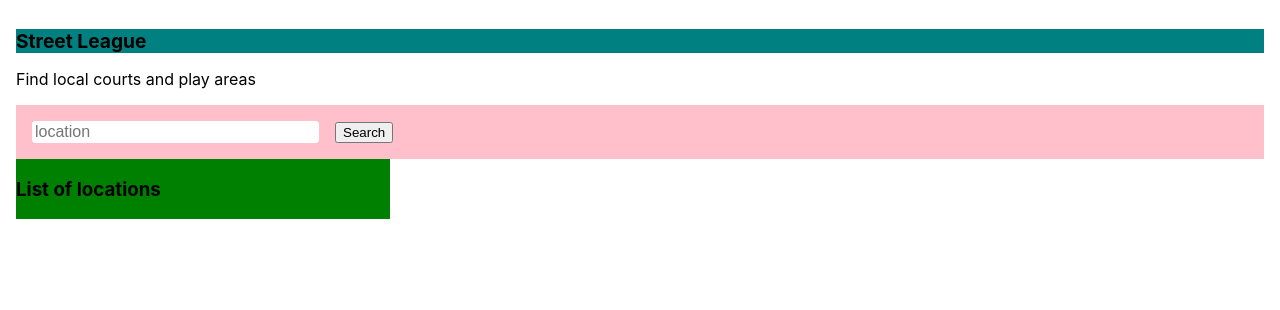
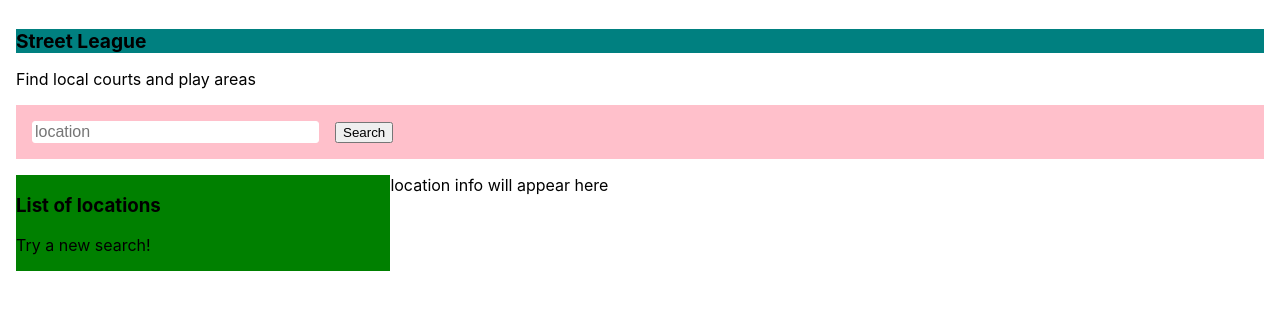
Before and after one commit to trporter206/street-league, a React (Create React App) app: page / in a window 1280 px wide. Shown: the top 310 px of the page. Built offline with nearby package versions, Linux system fonts and the light colour scheme.

Commit message:
display location info on click

```diff
--- a/src/Components/App/App.js
+++ b/src/Components/App/App.js
@@ -2,24 +2,29 @@ import React, {useState} from 'react';
 import NavBar from '../NavBar/navBar.js'
 import SearchBar from '../SearchBar/searchBar.js'
 import LocationList from '../LocationList/locationList.js'
+import LocationInfo from '../LocationInfo/locationInfo.js'
 import './App.css';
 
 let testLocations = [
   {
     name: 'stanley',
-    type: 'forest'
+    type: 'forest',
+    info: 'a beautiful forested park'
   },
   {
     name: 'sunset',
-    type: 'beach'
+    type: 'beach',
+    info: 'a beautiful beach park'
   },
   {
     name: 'concord',
-    type: 'court'
+    type: 'court',
+    info: 'a popular park'
   },
   {
     name: 'bridge',
-    type: 'court'
+    type: 'court',
+    info: 'a less popular park'
   }
 ]
 
@@ -31,12 +36,20 @@ export default function App() {
     for(var i=0; i<testLocations.length; i++) {
       for (var key in testLocations[i]) {
         if(testLocations[i][key].indexOf(term) !== -1) {
-          results.push(testLocations[i]);
+          if (!results.includes(testLocations[i])){
+            results.push(testLocations[i]);
+          }
         }
       }
     }
     setSearchResults(results)
   }
+
+  const [currentLocation, setCurrentLocation] = useState(null)
+  const getInfo = (location) => {
+    setCurrentLocation(location)
+  }
+
   return(
     <div className="App">
       <div className="App-navigation">
@@ -45,7 +58,9 @@ export default function App() {
       <p>Find local courts and play areas</p>
       <SearchBar onSearch={search}/>
       <div className="locations">
-        <LocationList searchResults={searchResults}/>
+        <LocationList searchResults={searchResults}
+                      locationInfo={getInfo}/>
+        <LocationInfo location={currentLocation}/>
       </div>
     </div>
   )
--- a/src/Components/Location/location.js
+++ b/src/Components/Location/location.js
@@ -2,8 +2,12 @@ import React from 'react';
 import './location.css'
 
 export default function Location(props) {
+  const handleClick = (event) => {
+    event.preventDefault();
+    props.getInfo(props.location)
+  }
   return (
-    <div className="location">
+    <div className="location" onClick={handleClick}>
       <h1>{props.location.name}</h1>
       <p>{props.location.type}</p>
     </div>
--- /dev/null
+++ b/src/Components/LocationInfo/locationInfo.css
@@ -0,0 +1,7 @@
+.location-info h1 {
+  text-align: center;
+}
+
+.location-info p {
+  text-align: center;
+}
--- /dev/null
+++ b/src/Components/LocationInfo/locationInfo.js
@@ -0,0 +1,16 @@
+import React from 'react';
+import './locationInfo.css'
+
+export default function LocationInfo(props){
+  if (props.location === null){
+    return (
+      <p>location info will appear here</p>
+    )
+  }
+  return  (
+    <div className="location-info">
+      <h1>{props.location.name}</h1>
+      <p>{props.location.info}</p>
+    </div>
+  )
+}
--- a/src/Components/LocationList/locationList.js
+++ b/src/Components/LocationList/locationList.js
@@ -6,7 +6,8 @@ export default function LocatonList(props) {
   return (
     <div className="location-list">
       <h3>List of locations</h3>
-      <SearchResults locations={props.searchResults}/>
+      <SearchResults locations={props.searchResults}
+                     getInfo={props.locationInfo}/>
     </div>
   )
 }
--- a/src/Components/SearchResults/searchResults.js
+++ b/src/Components/SearchResults/searchResults.js
@@ -3,10 +3,15 @@ import Location from '../Location/location.js'
 import './searchResults.css'
 
 export default function SearchResults(props) {
+  if (props.locations.length === 0) {
+    return <p>Try a new search!</p>
+  }
+
   return (
     <div className="search-results">
     {props.locations.map(location => <Location location={location}
-                                               key={location}/>)}
+                                               key={location}
+                                               getInfo={props.getInfo}/>)}
     </div>
   )
 }
```
